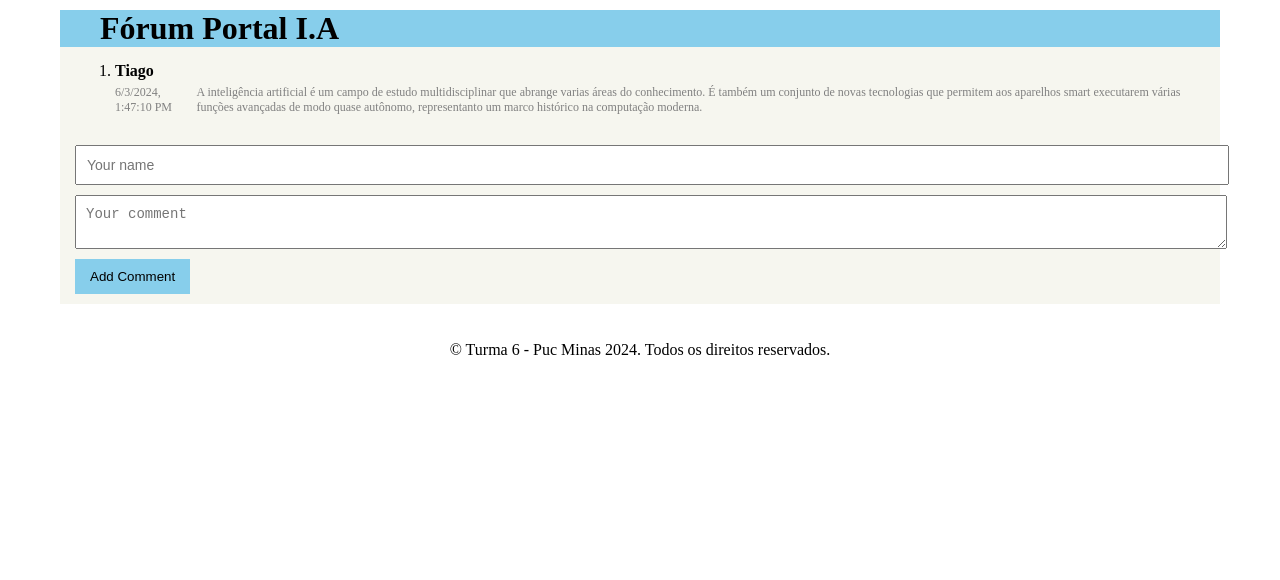
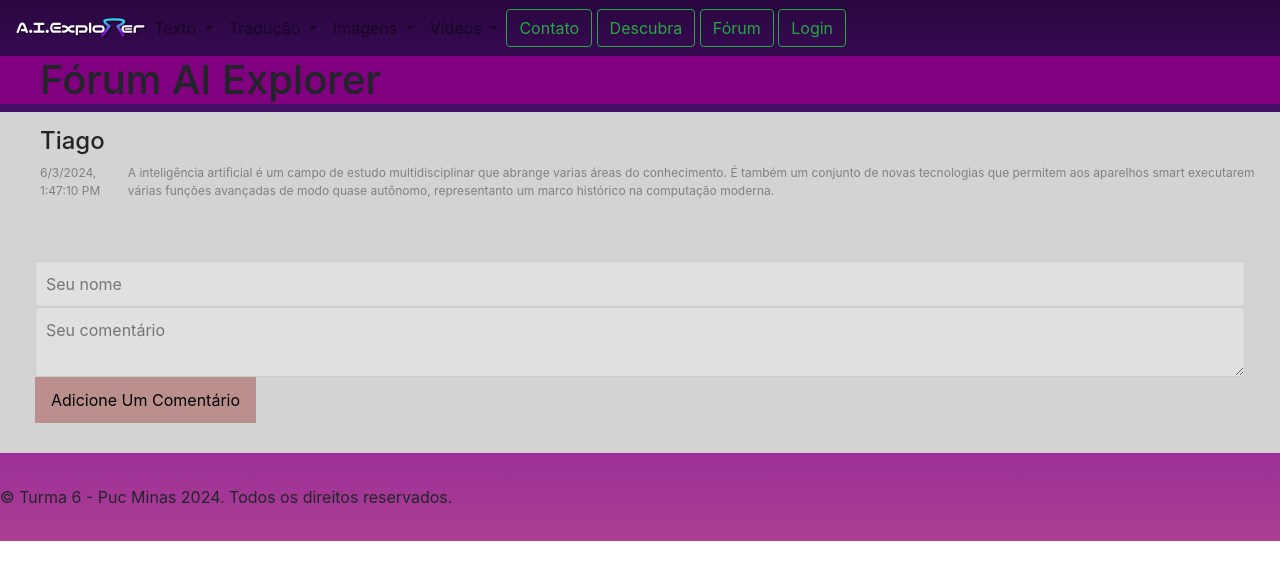
Before and after one commit to ICEI-PUC-Minas-PMV-ADS/pmv-ads-2024-1-e1-proj-web-t6-projeto-portal-ia, a plain HTML site: page codigo-fonte/src/forum/thread.html in a window 1280 px wide. Drawn offline with nearby package versions, Linux system fonts and the light colour scheme.

Commit message:
Adicionando mudanças na tela do fórum

```diff
--- a/codigo-fonte/src/forum/thread.css
+++ b/codigo-fonte/src/forum/thread.css
@@ -1,6 +1,13 @@
 body {
     margin: 10px 60px;
-
+    background-color: #151515;
+    width: 100%;
+    height: 100%;
+    font-family: montserrat, sans-serif;
+    color: black;
+    background-image: linear-gradient(to top, #ab3f92, #a33695, #9a2e98, #8f269b, #82209f, #751c98, #681990, #5b1589, #4e1175, #410e62, #350a50, #29073e);
+    background-repeat: no-repeat;
+    box-sizing: border-box;
 }
 
 a {
@@ -8,9 +15,7 @@ a {
     color: black;
 }
 
-h1,
-h4,
-ol {
+h1, h4, ol {
     margin: 0;
 }
 
@@ -19,12 +24,12 @@ p {
 }
 
 .top-bar {
-    background-color: skyblue;
+    background-color: purple;
     padding: 0 40px;
 }
 
 .main {
-    background-color: #F6F6EF;
+    background-color: #D3D3D3;
     padding: 10px 15px;
 }
 
@@ -44,21 +49,27 @@ p {
 
 form {
     margin-top: 20px;
+    background-color: #D3D3D3;
+    padding: 20px;
+    border-radius: 8px;
 }
 
-input,
-textarea {
+input, textarea {
     display: block;
     width: 100%;
     margin-bottom: 10px;
     padding: 10px;
     font-size: 14px;
+    background-color: #E0E0E0;
+    border: 1px solid #ccc;
+    border-radius: 4px;
 }
 
 button {
     padding: 10px 15px;
-    background-color: skyblue;
-    border: none;
+    background-color: rosybrown;
+    border: 1px solid transparent;
+    border-radius: 10%;
     cursor: pointer;
 }
 
--- a/codigo-fonte/src/forum/thread.html
+++ b/codigo-fonte/src/forum/thread.html
@@ -1,24 +1,94 @@
 <!DOCTYPE html>
 <html lang="pt-br">
+
 <head>
     <meta charset="UTF-8">
     <meta name="viewport" content="width=device-width, initial-scale=1.0">
     <title>Thread</title>
     <link href="thread.css" rel="stylesheet">
+    <link rel="stylesheet" href="https://maxcdn.bootstrapcdn.com/bootstrap/4.5.2/css/bootstrap.min.css">
+</head>
 
-</head>
-<body>
+<body class="contato-background">
+    <header>
+
+    </header>
+
+    <nav class="navbar navbar-expand-lg navbar-light">
+        <a class="navbar-expand" href="./index.html">
+            <img src="/codigo-fonte/src/assets/logo.svg" alt="Logo" height="20" class="d-inline-block align-text-top">
+        </a>
+        <button class="navbar-toggler" type="button" data-toggle="collapse" data-target="#navbarSupportedContent"
+            aria-controls="navbarSupportedContent" aria-expanded="false" aria-label="Toggle navigation">
+            <span class="navbar-toggler-icon"></span>
+        </button>
+        <div class="collapse navbar-collapse justifyCenter" id="navbarSupportedContent">
+            <div class="dropdownLayout smallMLeft">
+                <ul class="navbar-nav mr-auto">
+                    <li class="nav-item dropdown smallMLeft smallMRight">
+                        <a class="nav-link dropdown-toggle whiteColor" href="#" id="navbarDropdown" role="button"
+                            data-toggle="dropdown" aria-haspopup="true" aria-expanded="false">
+                            Texto
+                        </a>
+                        <div class="dropdown-menu" aria-labelledby="navbarDropdown">
+                            <a class="dropdown-item" href="#">Something</a>
+                        </div>
+                    </li>
+                    <li class="nav-item dropdown smallMRight">
+                        <a class="nav-link dropdown-toggle whiteColor" href="#" id="navbarDropdown" role="button"
+                            data-toggle="dropdown" aria-haspopup="true" aria-expanded="false">
+                            Tradução
+                        </a>
+                        <div class="dropdown-menu" aria-labelledby="navbarDropdown">
+                            <a class="dropdown-item" href="#">Something</a>
+                        </div>
+                    </li>
+                    <li class="nav-item dropdown smallMRight">
+                        <a class="nav-link dropdown-toggle whiteColor" href="#" id="navbarDropdown" role="button"
+                            data-toggle="dropdown" aria-haspopup="true" aria-expanded="false">
+                            Imagens
+                        </a>
+                        <div class="dropdown-menu" aria-labelledby="navbarDropdown">
+                            <a class="dropdown-item" href="#">Something</a>
+                        </div>
+                    </li>
+                    <li class="nav-item dropdown smallMRight">
+                        <a class="nav-link dropdown-toggle whiteColor" href="#" id="navbarDropdown" role="button"
+                            data-toggle="dropdown" aria-haspopup="true" aria-expanded="false">
+                            Vídeos
+                        </a>
+                        <div class="dropdown-menu" aria-labelledby="navbarDropdown">
+                            <a class="dropdown-item" href="#">Something</a>
+                        </div>
+                    </li>
+                </ul>
+            </div>
+            <div class="miniMLeft buttonLayout">
+                <a href="/codigo-fonte/src/contato/contato.html">
+                    <button class="btn btn-outline-success my-2 my-sm-0 buttonStyle">Contato</button>
+                </a>
+                <a href="/codigo-fonte/src/resultados/resultados.html">
+                    <button class="btn btn-outline-success my-2 my-sm-0 buttonStyle">Descubra</button>
+                </a>
+                <a href="/codigo-fonte/src/forum/forum.html">
+                    <button class="btn btn-outline-success my-2 my-sm-0 buttonStyle">Fórum</button>
+                </a>
+                <a href="/codigo-fonte/src/login/login.html">
+                    <button class="btn btn-outline-success my-2 my-sm-0 buttonStyle">Login</button>
+                </a>
+            </div>
+        </div>
+    </nav>
+
     <div class="top-bar">
-        <h1>
-            Fórum Portal I.A
-        </h1>
+        <h1>Fórum AI Explorer</h1>
     </div>
     <div class="main">
         <ol></ol>
         <form id="comment-form">
-            <input type="text" id="comment-author" placeholder="Your name" required>
-            <textarea id="comment-content" placeholder="Your comment" required></textarea>
-            <button type="submit">Add Comment</button>
+            <input type="text" id="comment-author" placeholder="Seu nome" required>
+            <textarea id="comment-content" placeholder="Seu comentário" required></textarea>
+            <button type="submit">Adicione Um Comentário</button>
         </form>
     </div>
     <script src="forum.js"></script>
@@ -39,8 +109,9 @@
         }
     </script>
 
-<footer>
-    <p class="m-0">© Turma 6 - Puc Minas 2024. Todos os direitos reservados.</p>
-</footer>
+    <footer>
+        <p class="m-0">© Turma 6 - Puc Minas 2024. Todos os direitos reservados.</p>
+    </footer>
 </body>
+
 </html>
```
